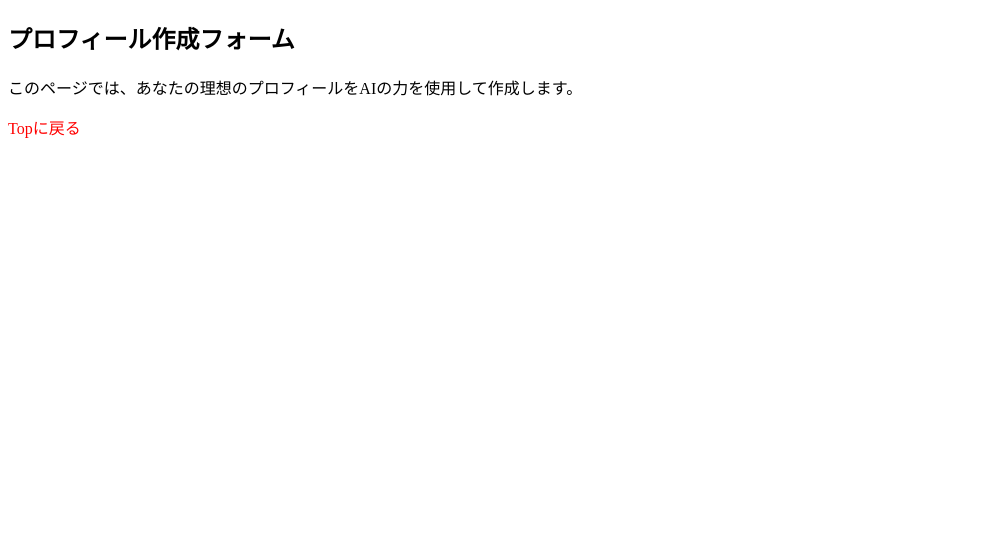
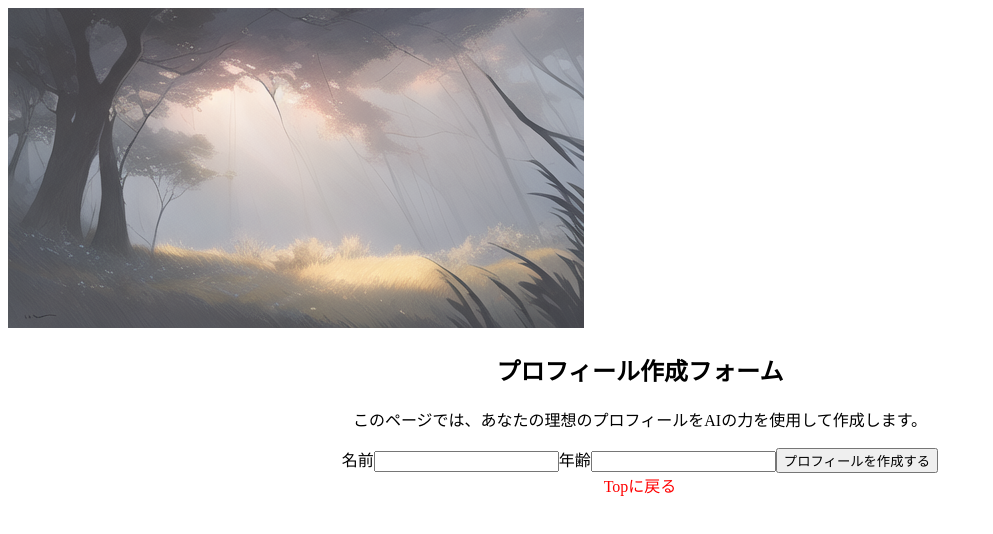
Before and after one commit to TomokiMatsubuchi/generate_profile_app, a Next.js app: page /generate_profile/explain in a window 1280 px wide. Shown: the top 534 px of the page, without its empty margins (0-993 px from the left). Built offline with nearby package versions, Linux system fonts and the light colour scheme.

Commit message:
formの簡単な動きを確認

```diff
--- a/components/layout/default.tsx
+++ b/components/layout/default.tsx
@@ -1,12 +1,20 @@
 import { ReactElement } from 'react'
 import styles from '@/styles/components/layout/default.module.css'
+import Image from 'next/image'
 
 type LayoutProps = Required<{
 	readonly children: ReactElement
 }>
 
 const Layout = ({ children }: LayoutProps) => {
-	return <div className={styles.container}>{children}</div>
+	return (
+		<div>
+			<header>
+				<Image src="/images/nature.png" width={576} height={320} alt="" />
+			</header>
+			<main className={styles.container}>{children}</main>
+		</div>
+	)
 }
 
 export default Layout
--- a/package.json
+++ b/package.json
@@ -17,6 +17,7 @@
     "next": "13.4.19",
     "react": "18.2.0",
     "react-dom": "18.2.0",
+    "react-hook-form": "^7.45.4",
     "typescript": "5.1.6"
   }
 }
--- a/pages/_app.tsx
+++ b/pages/_app.tsx
@@ -10,6 +10,8 @@ const App = ({ Component, pageProps }: AppProps) => {
 			<Head>
 				<title>プロフィールジェネレーター</title>
 				<meta name="viewport" content="width=device-width, initial-scale=1" />
+				<meta property="og:title" content="プロフィールジェネレーター" />
+				<meta name="twitter:card" content="summary_large_image" />
 			</Head>
 			<Component {...pageProps} />
 		</>
--- a/pages/generate_profile/explain.tsx
+++ b/pages/generate_profile/explain.tsx
@@ -1,15 +1,60 @@
 import { NextPage } from 'next'
 import Link from 'next/link'
+import Layout from '@/components/layout/default'
+import { useForm } from 'react-hook-form'
+
+type FormValues = {
+	name: string
+	age: number
+	favoriteThings: string
+	purpose: string
+	whereILive: string
+}
 
 const FormPage: NextPage = () => {
+	const {
+		register,
+		handleSubmit,
+		formState: { errors },
+	} = useForm<FormValues>({ mode: 'onChange' })
+
+	const onSubmit = handleSubmit(async (data) => {
+		console.log(data)
+	})
+
 	return (
-		<div>
+		<Layout>
 			<h2>プロフィール作成フォーム</h2>
 			<p>
 				このページでは、あなたの理想のプロフィールをAIの力を使用して作成します。
 			</p>
+			<form onSubmit={onSubmit}>
+				<label htmlFor="name">名前</label>
+				<input
+					id="name"
+					{...register('name', { required: '名前の入力は必須です。' })}
+					aria-describedby="error-name-required"
+				/>
+				{errors?.name && (
+					<span id="error-name-required" aria-live="assertive">
+						{errors.name.message}
+					</span>
+				)}
+				<label htmlFor="age">年齢</label>
+				<input
+					id="age"
+					{...register('age', { required: '年齢の入力は必須です。' })}
+					aria-describedby="error-age-required"
+				/>
+				{errors?.age && (
+					<span id="error-age-required" aria-live="assertive">
+						{errors.age.message}
+					</span>
+				)}
+				<button type="submit">プロフィールを作成する</button>
+			</form>
 			<Link href="/">Topに戻る</Link>
-		</div>
+		</Layout>
 	)
 }
 
```
Also changed, not shown: public/images/nature.png (added), 1 other file (tests, documents, lock files or other folders).
